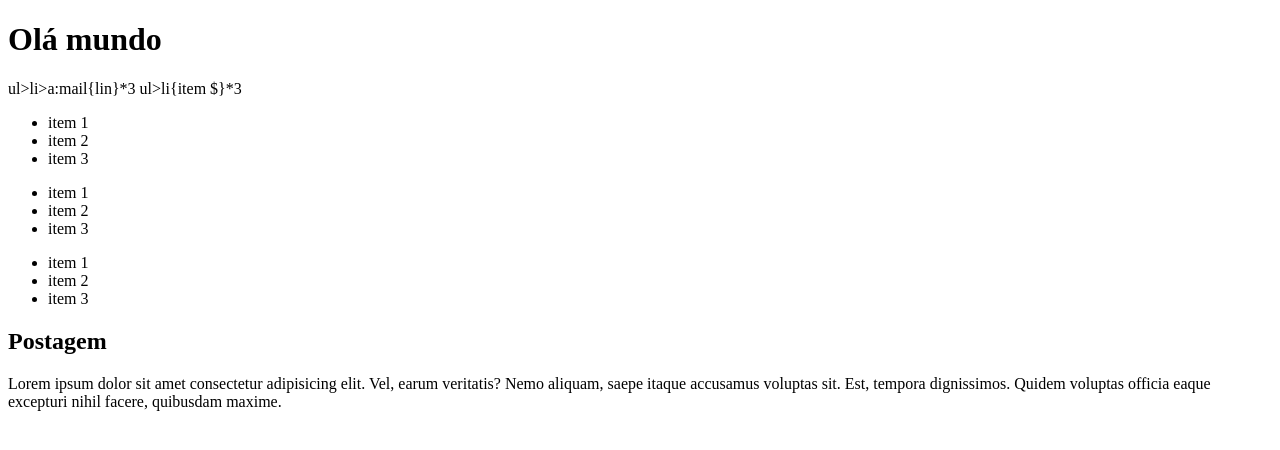
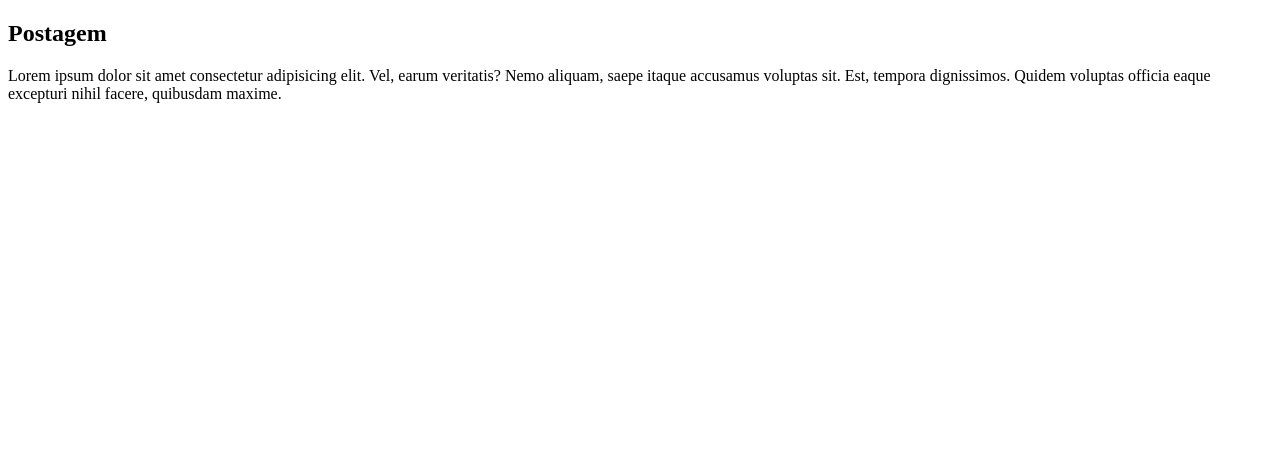
Before and after one commit to mendeseducosta/js-notes, a plain HTML site: page index.html in a window 1280 px wide. Drawn offline with Linux system fonts and the light colour scheme.

Commit message:
Alterado index pra fazer o pull

```diff
--- a/index.html
+++ b/index.html
@@ -7,33 +7,11 @@
     <title>Document</title>
 </head>
 <body>
-    <h1>Olá mundo</h1>
-    ul>li>a:mail{lin}*3
-
-
-    ul>li{item $}*3
-
-
-    <ul>
-        <li>item 1</li>
-        <li>item 2</li>
-        <li>item 3</li>
-    </ul>
-
-    <ul>
-        <li>item 1</li>
-        <li>item 2</li>
-        <li>item 3</li>
-    </ul>
-    <ul>
-        <li>item 1</li>
-        <li>item 2</li>
-        <li>item 3</li>
-    </ul>
-
-    <article>
-        <h1>Postagem</h1>
-        <p>Lorem ipsum dolor sit amet consectetur adipisicing elit. Vel, earum veritatis? Nemo aliquam, saepe itaque accusamus voluptas sit. Est, tempora dignissimos. Quidem voluptas officia eaque excepturi nihil facere, quibusdam maxime.</p>
-    </article>
+    <main>
+        <article>
+            <h1>Postagem</h1>
+            <p>Lorem ipsum dolor sit amet consectetur adipisicing elit. Vel, earum veritatis? Nemo aliquam, saepe itaque accusamus voluptas sit. Est, tempora dignissimos. Quidem voluptas officia eaque excepturi nihil facere, quibusdam maxime.</p>
+        </article>
+    </main>
 </body>
 </html>
```
